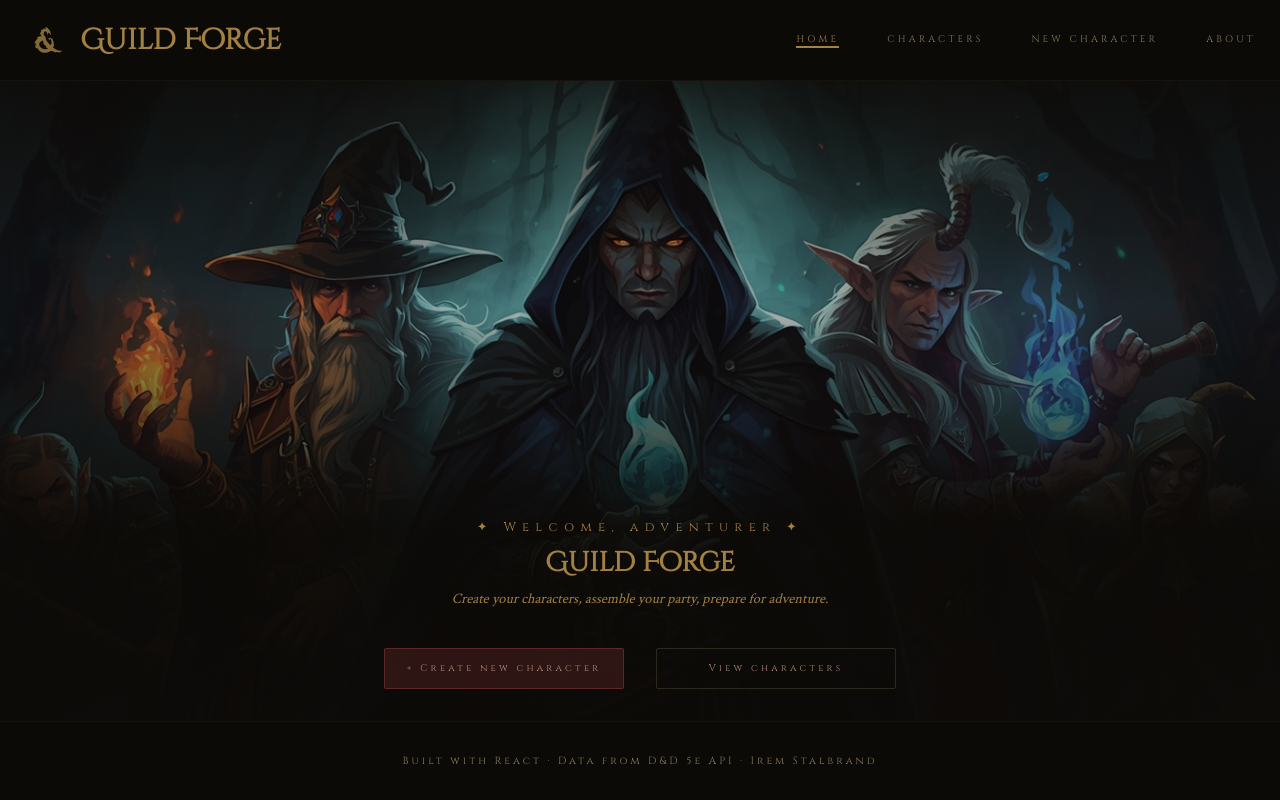
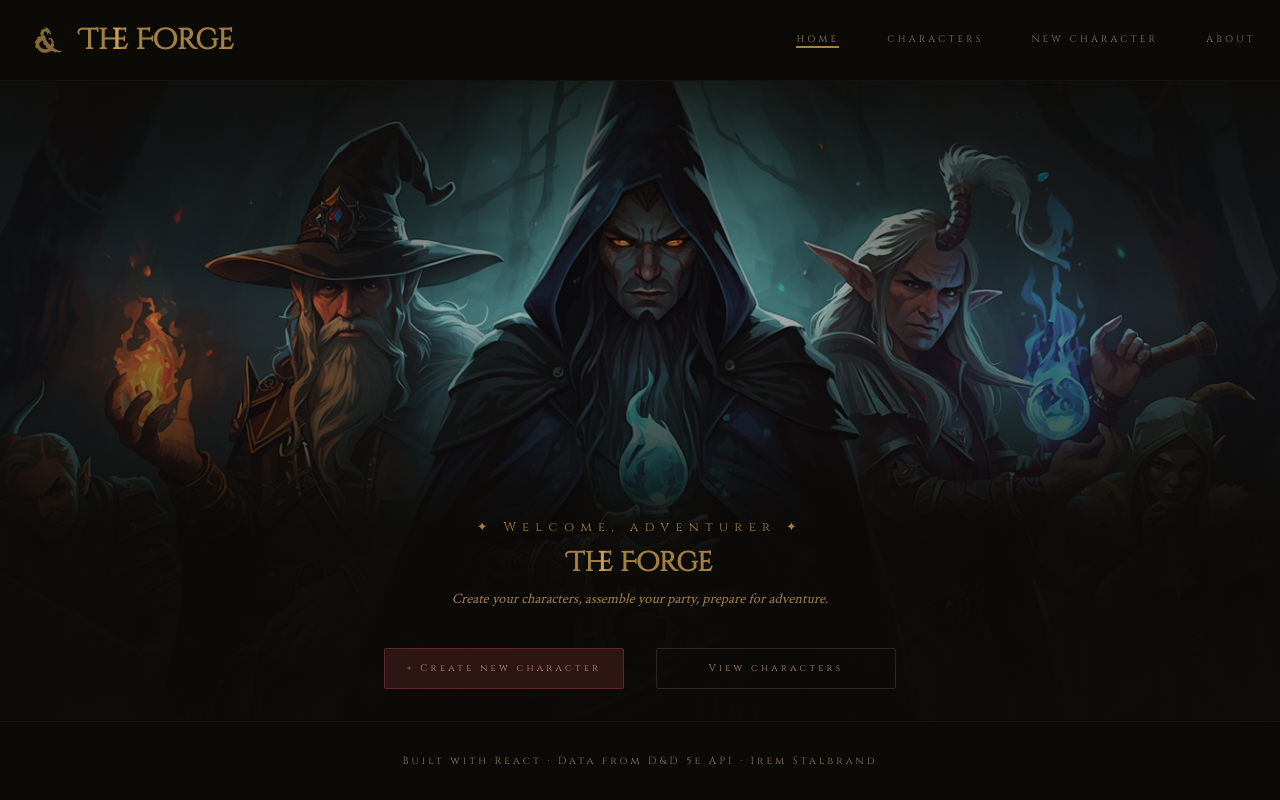
Before and after one commit to iremstalbrand/react-dnd-tracker, a React (Vite) app: page / in a window 1280 px wide. Built offline with nearby package versions, Linux system fonts and the light colour scheme.

Commit message:
style: update project name The Forge

```diff
--- a/src/components/Header/Header.jsx
+++ b/src/components/Header/Header.jsx
@@ -7,7 +7,7 @@ export default function Header() {
     <header className="header-container">
       <div className="header-logo">
         <img src={logo} alt=" Test logo" />
-        <h1>Guild Forge</h1>
+        <h1>The Forge</h1>
       </div>
       <nav>
         <ul className="nav-links">
--- a/src/components/Hero/HeroSection.jsx
+++ b/src/components/Hero/HeroSection.jsx
@@ -9,7 +9,7 @@ export default function HeroSection() {
       <div className="hero-overlay"></div>
       <div className="hero-content">
         <p className="hero-subtitle"> ✦ Welcome, adventurer ✦ </p>
-        <h2 className="hero-title">Guild Forge</h2>
+        <h2 className="hero-title">The Forge</h2>
         <p className="hero-description">
           {" "}
           Create your characters, assemble your party, prepare for adventure.
```
